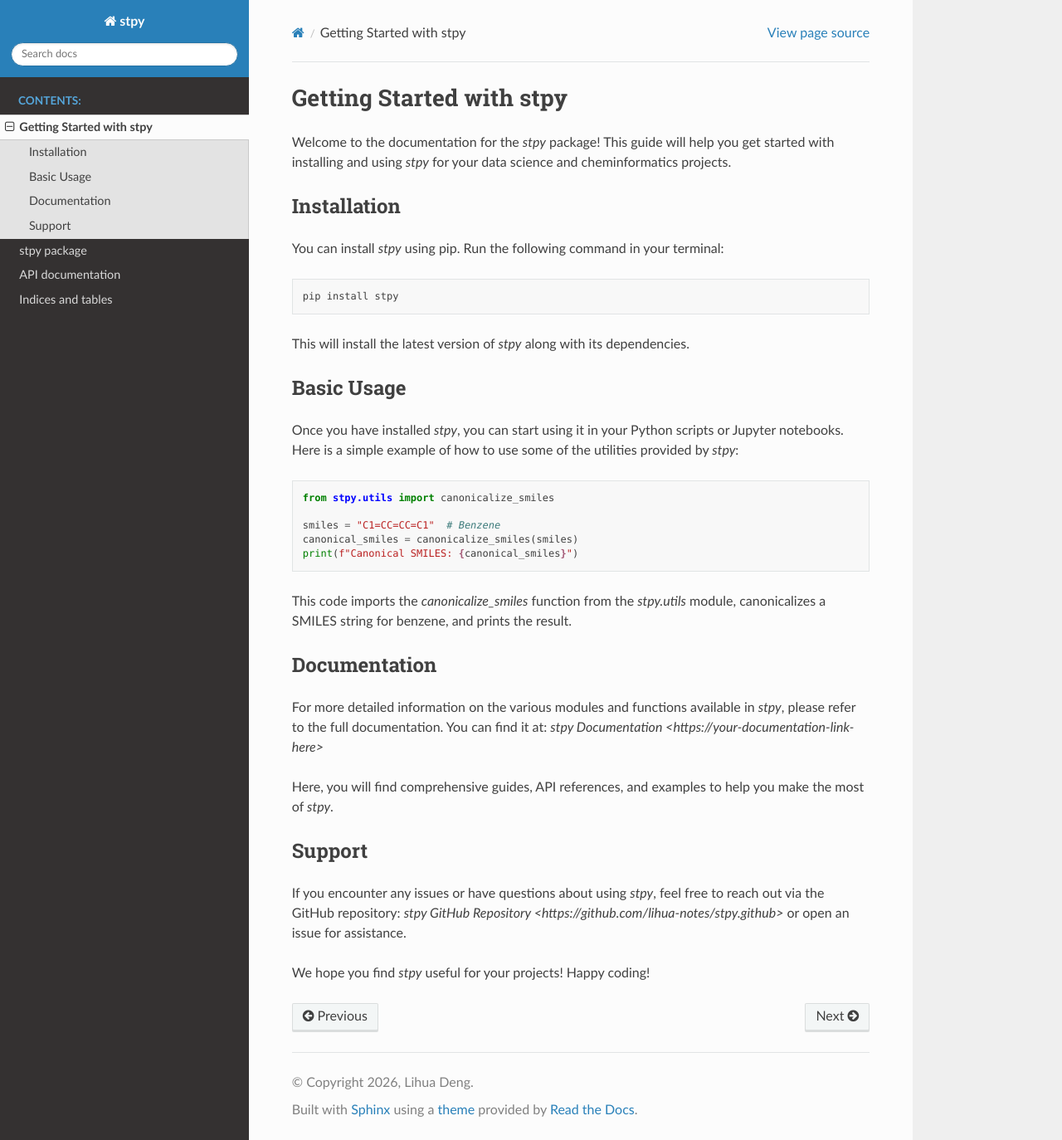
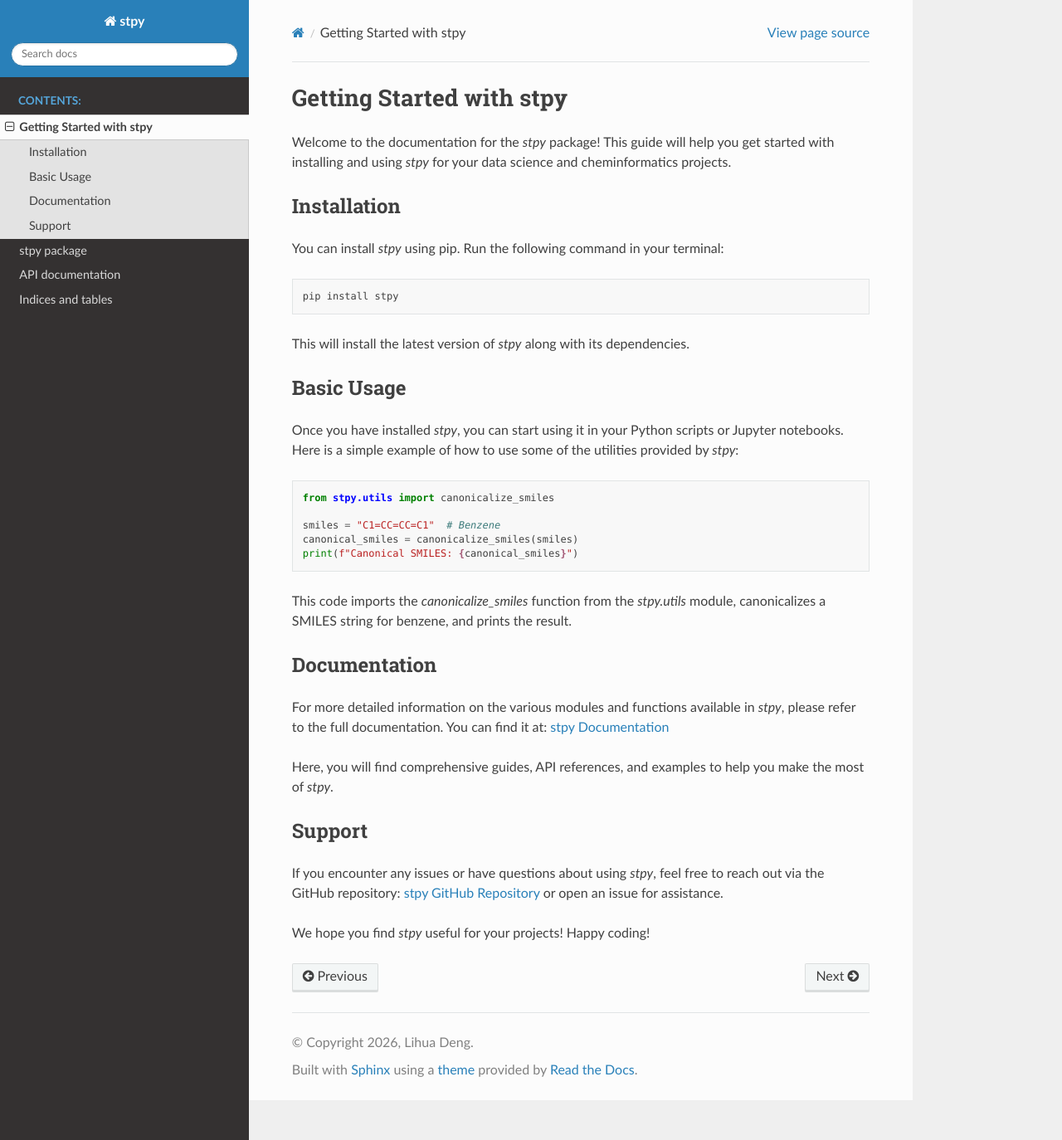
Before and after one commit to dlhlisa/stpy, a Sphinx documentation site: the page built from docs/source/getting_started.rst, in a window 1280 px wide and 1374 px high. Shown: the whole window at 83% size. Built offline with Sphinx 7.4.7 and the Read the Docs theme 3.1.0, drawn with Linux system fonts in a browser that asks for light colours; pages that are not in the unit, such as notebooks, are missing from menus.

Commit message:
modify .rst

```diff
--- a/docs/source/getting_started.rst
+++ b/docs/source/getting_started.rst
@@ -30,13 +30,13 @@
 Documentation
 -------------
 For more detailed information on the various modules and functions available in `stpy`, please refer to the full documentation. You can find it at:
-`stpy Documentation <https://your-documentation-link-here>`
+`stpy Documentation <https://your-documentation-link-here>`_
 
 Here, you will find comprehensive guides, API references, and examples to help you make the most of `stpy`.
 
 Support
 -------
 If you encounter any issues or have questions about using `stpy`, feel free to reach out via the GitHub repository:
-`stpy GitHub Repository <https://github.com/lihua-notes/stpy.github>` or open an issue for assistance.
+`stpy GitHub Repository <https://github.com/lihua-notes/stpy.github>`_ or open an issue for assistance.
 
 We hope you find `stpy` useful for your projects! Happy coding!
```
